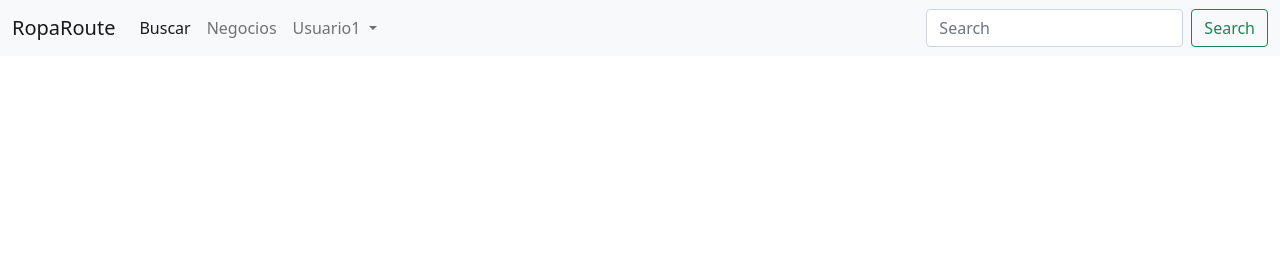
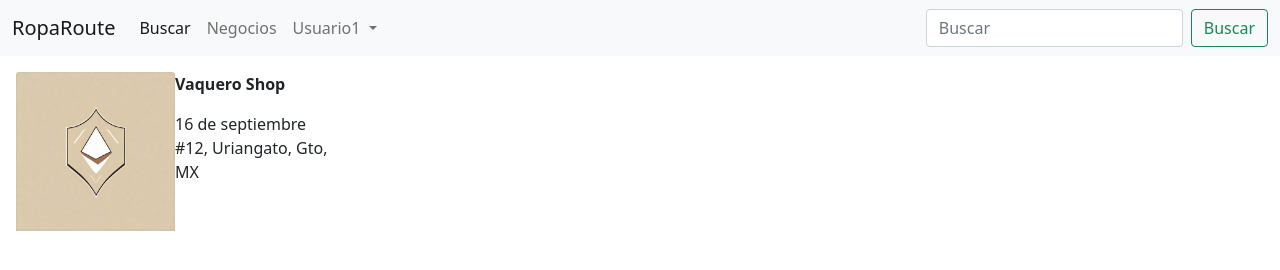
Before and after one commit to LeonardoRodriguezGuzman/RopaRoute, a website: page index.html in a window 1280 px wide. Drawn offline with nearby package versions, Linux system fonts and the light colour scheme.

Commit message:
Card para moviles

```diff
--- /dev/null
+++ b/css/card.css
@@ -0,0 +1,14 @@
+.tienda { /* Assuming a class 'tienda' is added to the "Tienda" paragraph */
+    font-weight: bold; /* Make "Tienda" bold */
+  }
+
+.direccion { /* Assuming a class 'direccion' is added to the "Dirección" paragraph */
+    margin-top: 0; /* Remove default margin-top */
+}
+
+img {
+    width: max-content;
+}
+div {
+    width: 350px;
+}
--- a/css/style.css
+++ b/css/style.css
@@ -15,10 +15,19 @@ justify-content: center;
 align-items: center;
 }
 
-@media (min-width:768px) {
-.container-fluid {
-  width: 50%;
-  margin: 50px auto;
+.d-flex {
+  display: none;
 }
 
+@media (min-width:768px) {
+  .container-fluid {
+    width: 50%;
+    margin: 50px auto;
+  }
+
+  @media (max-width: 768px) {
+  .d-flex {
+    display: none;
+  }
 }
+}
--- a/index.html
+++ b/index.html
@@ -10,7 +10,8 @@
       crossorigin="anonymous"
     />
     <link rel="stylesheet" href="css/StylesPerfil.css" />
-    <title>Document</title>
+    <link rel="stylesheet" href="css/card.css">
+    <title>RopaRoute</title>
 </head>
 <body>
     <nav class="navbar navbar-expand-lg navbar-light bg-light">
@@ -38,11 +39,42 @@
               </li>
             </ul>
             <form class="d-flex">
-              <input class="form-control me-2" type="search" placeholder="Search" aria-label="Search">
-              <button class="btn btn-outline-success" type="submit">Search</button>
+              <input class="form-control me-2" type="search" placeholder="Buscar" aria-label="Search">
+              <button class="btn btn-outline-success" type="submit">Buscar</button>
             </form>
           </div>
         </div>
     </nav>
+
+    <div class="card-body d-flex align-items-start">
+      <div>
+        <img src="img/logo.png" class="card-img-top" alt="">
+      </div>
+      <div>
+        <p class="card-text flex-grow-1 tienda">Vaquero Shop</p>
+        <p class="card-text flex-grow-1 direccion">16 de septiembre #12, Uriangato, Gto, MX</p>
+      </div>
+    </div>
+
+</div>
+<script>
+  // Get all card elements
+const cards = document.querySelectorAll(".card");
+
+// Add event listener to each card
+cards.forEach(card => {
+  card.addEventListener("click", function() {
+    // Get the address element from the clicked card
+    const addressElement = this.querySelector(".card-text.direccion");
+
+    // Extract the address text
+    const address = addressElement.textContent;
+
+    // Display the address in an alert or any other way you prefer
+    alert(`La dirección es: ${address}`);
+  });
+});
+
+</script>
 </body>
 </html>
```
Also changed, not shown: img/logo.png (added).
